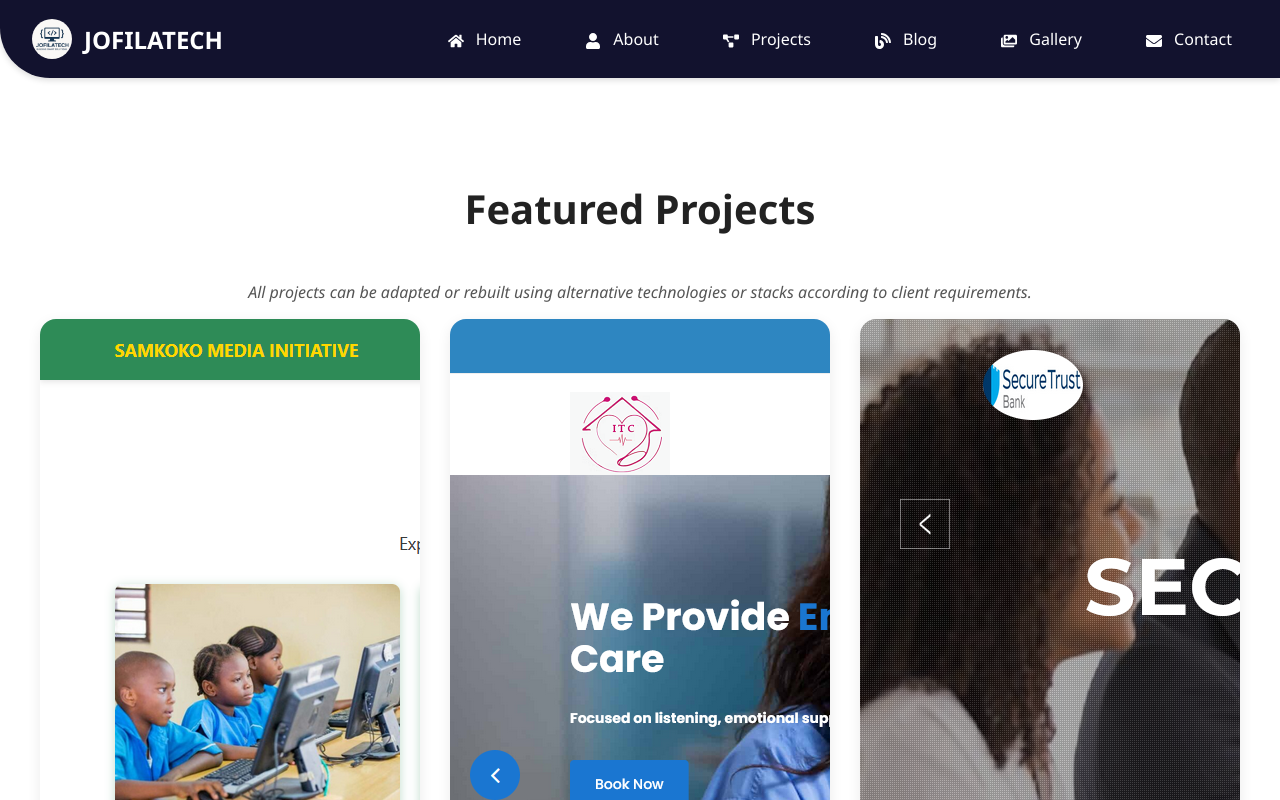
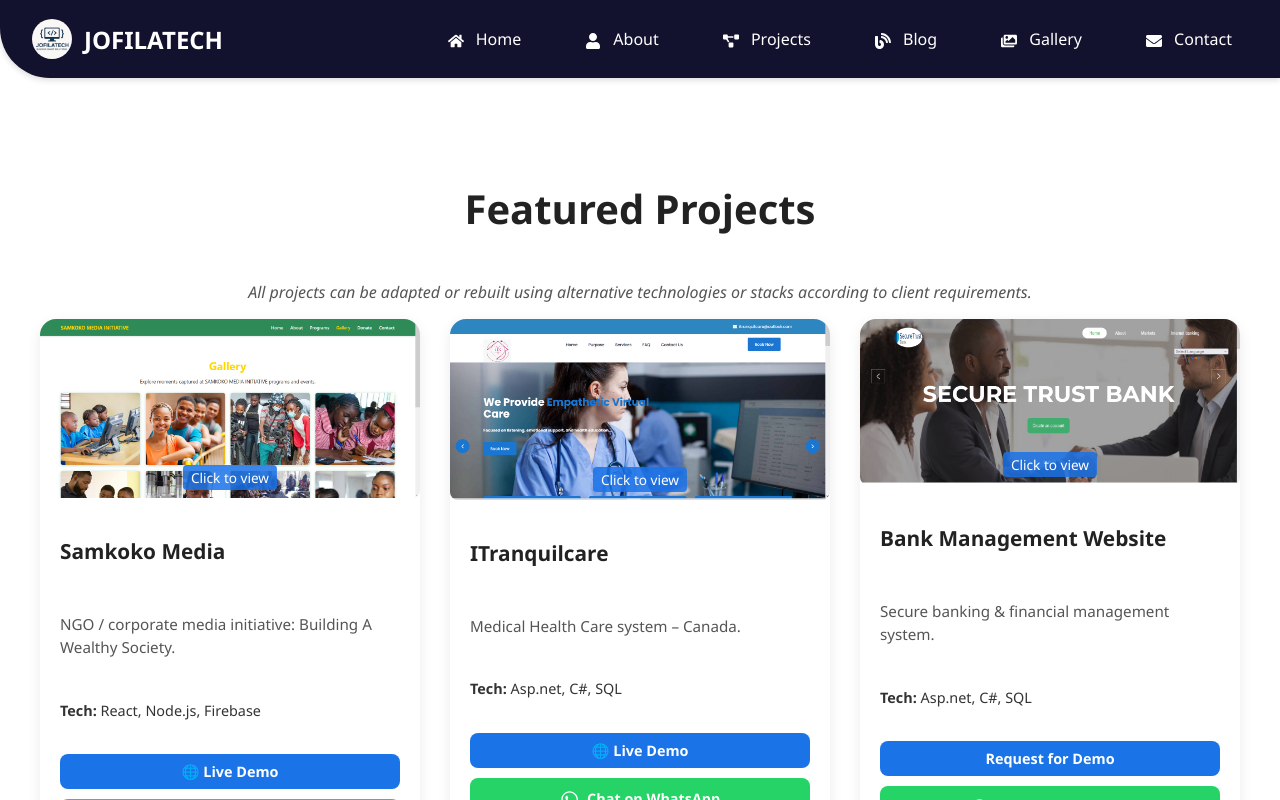
Before and after one commit to jofilacode/jofilatech, a React (Vite) app: page /projects in a window 1280 px wide. Shown: the top 800 px of the page. Built offline with nearby package versions, Linux system fonts and the light colour scheme.

Commit message:
Update projects.css

```diff
--- a/src/styles/projects.css
+++ b/src/styles/projects.css
@@ -180,3 +180,39 @@
   from { transform: scale(0.8); opacity: 0; }
   to { transform: scale(1); opacity: 1; }
 }
+
+.project-img-wrapper {
+  position: relative;
+  cursor: pointer;
+  overflow: hidden;
+  border-radius: 8px;
+}
+
+.project-img-wrapper img {
+  width: 100%;
+  display: block;
+  transition: transform 0.3s ease;
+}
+
+.project-img-wrapper:hover img {
+  transform: scale(1.05);
+}
+
+.click-note {
+  position: absolute;
+  bottom: 8px;
+  left: 50%;
+  transform: translateX(-50%);
+  background: rgba(27, 115, 232, 0.85);
+  color: #fff;
+  font-size: 0.85rem;
+  padding: 3px 8px;
+  border-radius: 4px;
+  font-weight: 500;
+  pointer-events: none;
+  transition: background 0.3s ease;
+}
+
+.project-img-wrapper:hover .click-note {
+  background: rgba(27, 115, 232, 1);
+}
```
